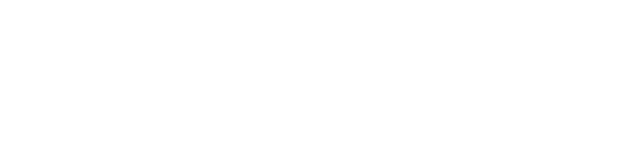
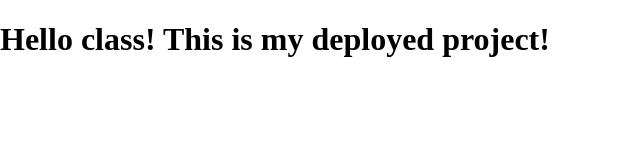
Before and after one commit to Learning-Fuze/testing-deployment-c0823, a website: page index.html in a window 1280 px wide. Shown: the whole page, without its empty margins (0-640 px from the left). Drawn offline with Linux system fonts and the light colour scheme.

Commit message:
Update index.html

```diff
--- a/index.html
+++ b/index.html
@@ -11,6 +11,7 @@
 </head>
 <body>
   <header>
+    <h1>Hello class! This is my deployed project!</h1>
   </header>
   <main>
   </main>
```
